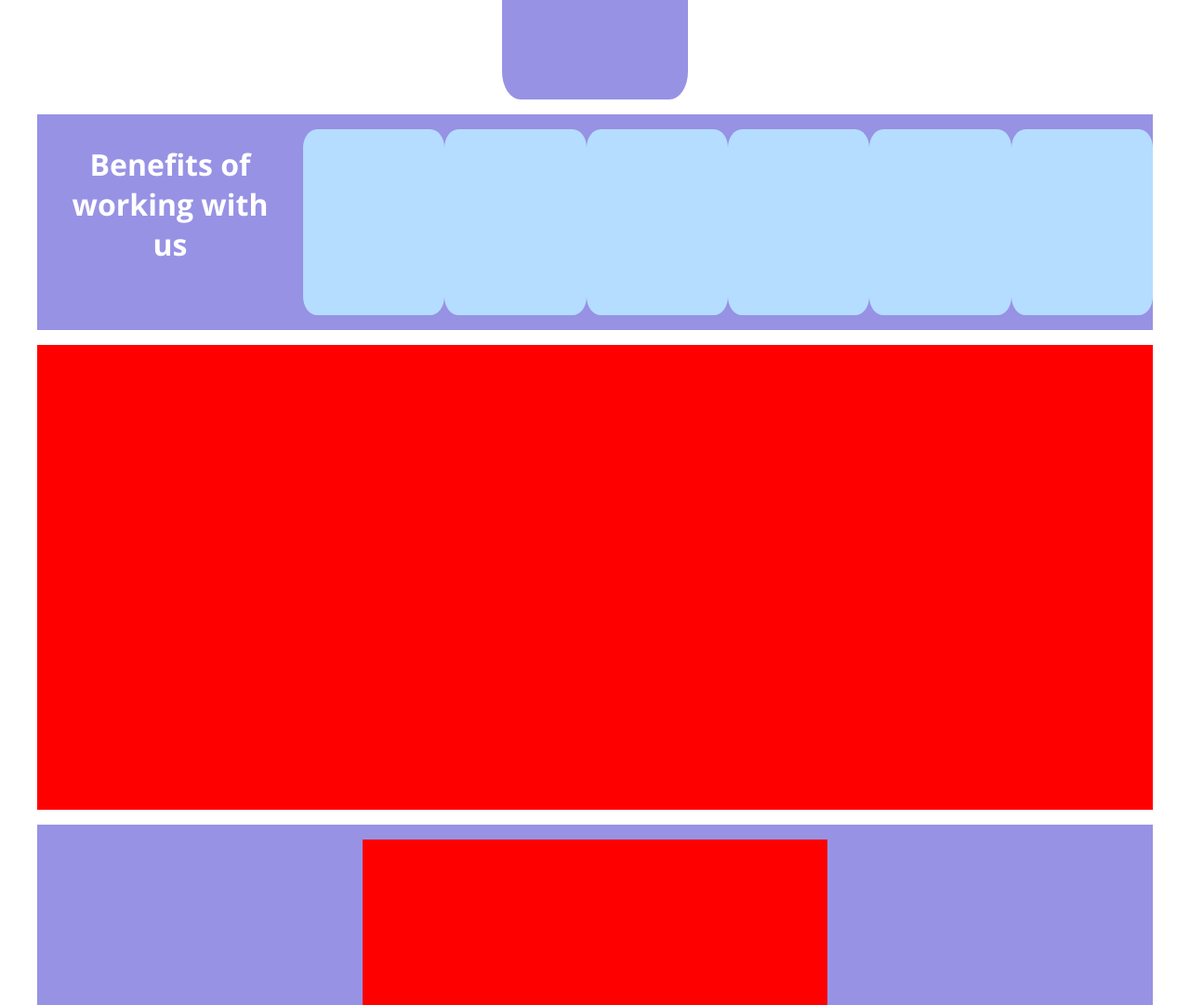
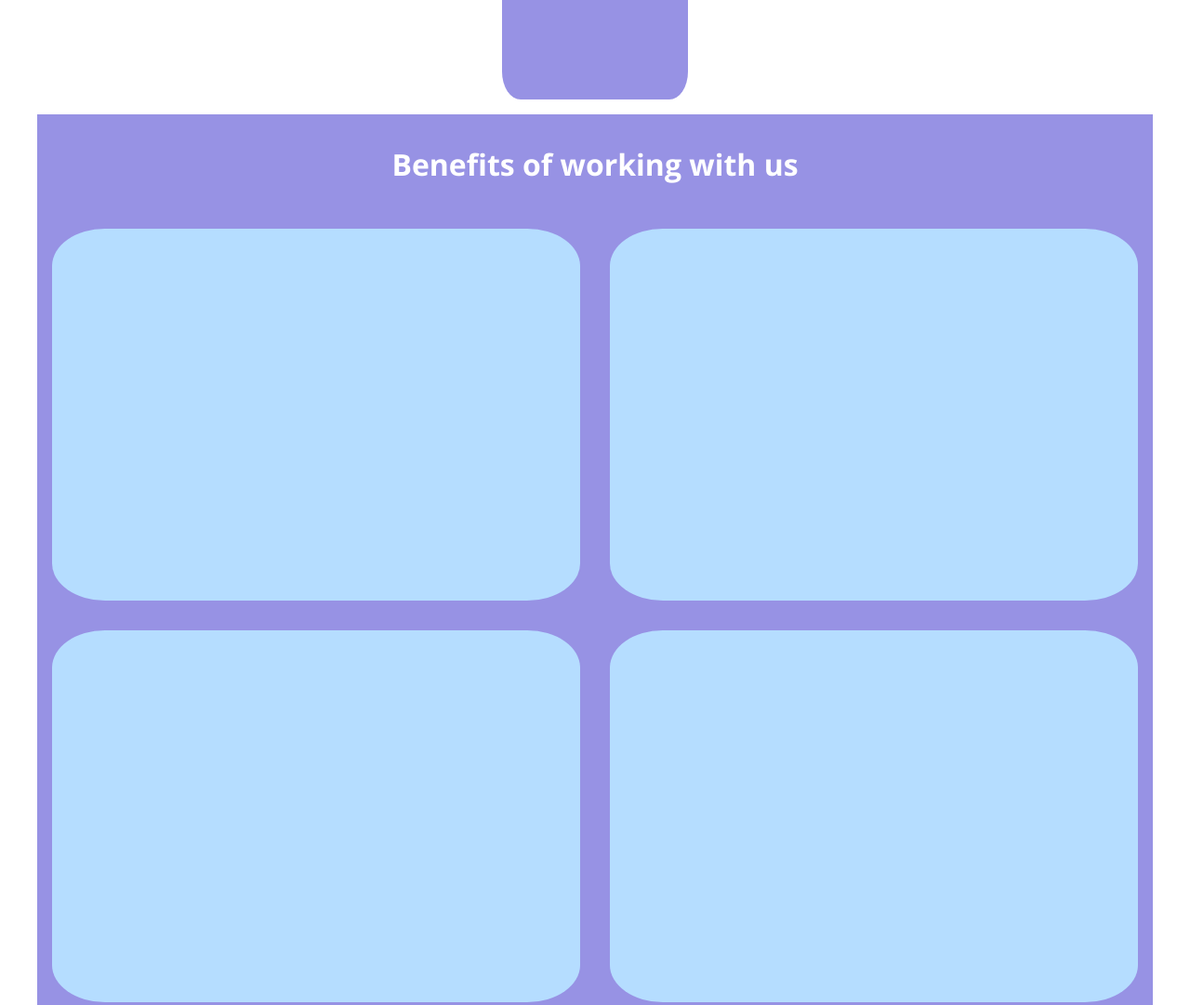
Before and after one commit to dariolaseta/htmlcss-responsive-layout, a plain HTML site: page index.html in a window 1280 px wide. Shown: the part 2940-4021 px from the top of the page at 93% size. Drawn offline with nearby package versions, Linux system fonts and the light colour scheme.

Commit message:
added benefits tablet responsivness

```diff
--- a/css/style.css
+++ b/css/style.css
@@ -148,4 +148,18 @@ section.benefits h2{
     section.testimonials{
         flex-direction: column;
     }
+
+    section.benefits{
+        flex-direction: column;
+    }
+
+    div.row{
+        display: flex;
+    }
+
+    div.row div.box{
+        height: 400px;
+        width: calc(100% / 2);
+        margin: 1rem;
+    }
 }
--- a/index.html
+++ b/index.html
@@ -55,12 +55,22 @@
 
             <section class="benefits flex purple-background">
                 <h2 class="margin">Benefits of working with us</h2>
+
+                <div class="row">
                     <div class="box margin"></div>
                     <div class="box margin"></div>
+                </div>
+
+                <div class="row">
                     <div class="box margin"></div>
                     <div class="box margin"></div>
+                </div>
+
+                <div class="row">
                     <div class="box margin"></div>
                     <div class="box margin"></div>
+                </div>
+
             </section>
 
             <section class="about flex">
```
Lines whose indentation alone changed are shown as unchanged.
